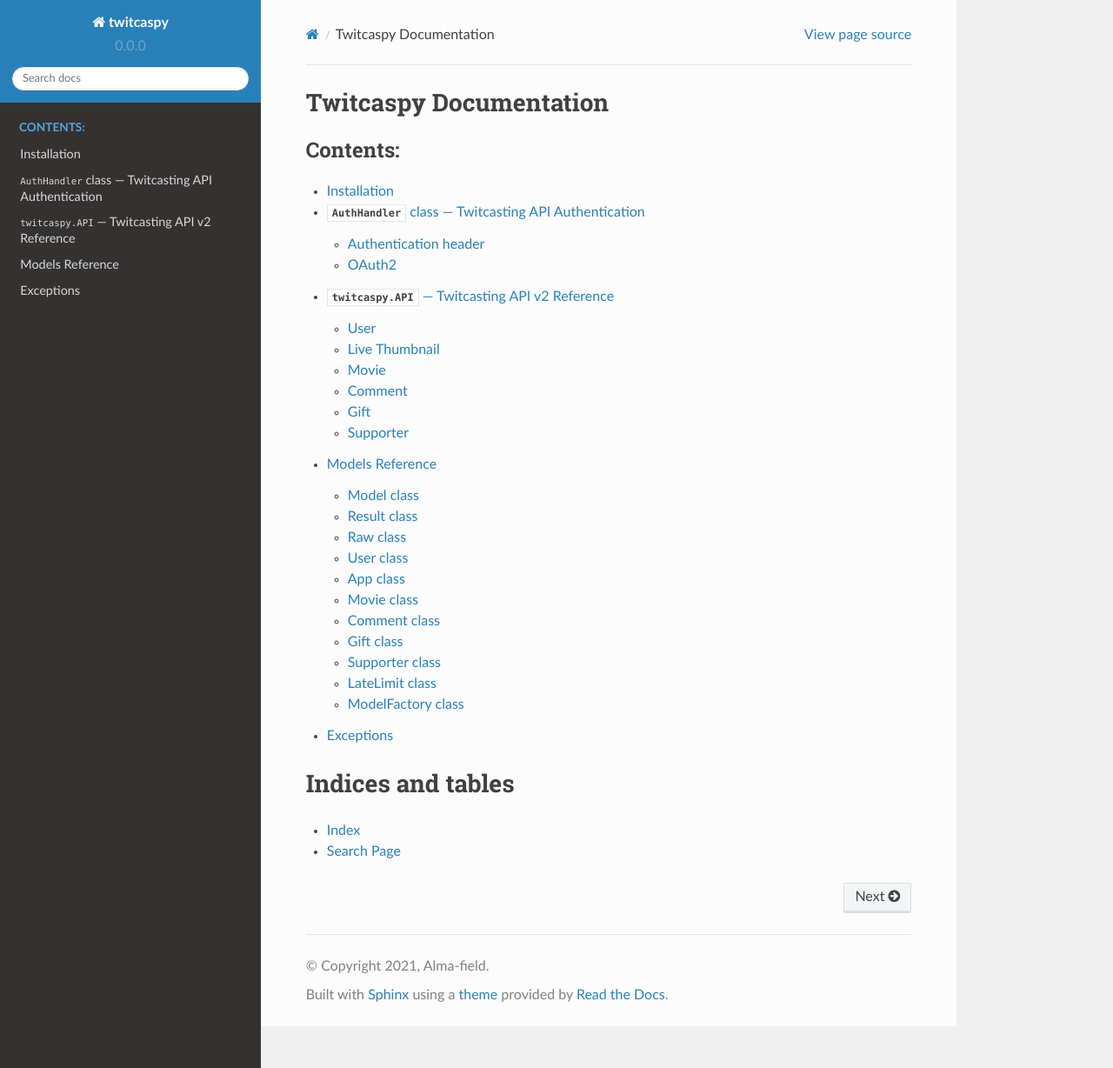
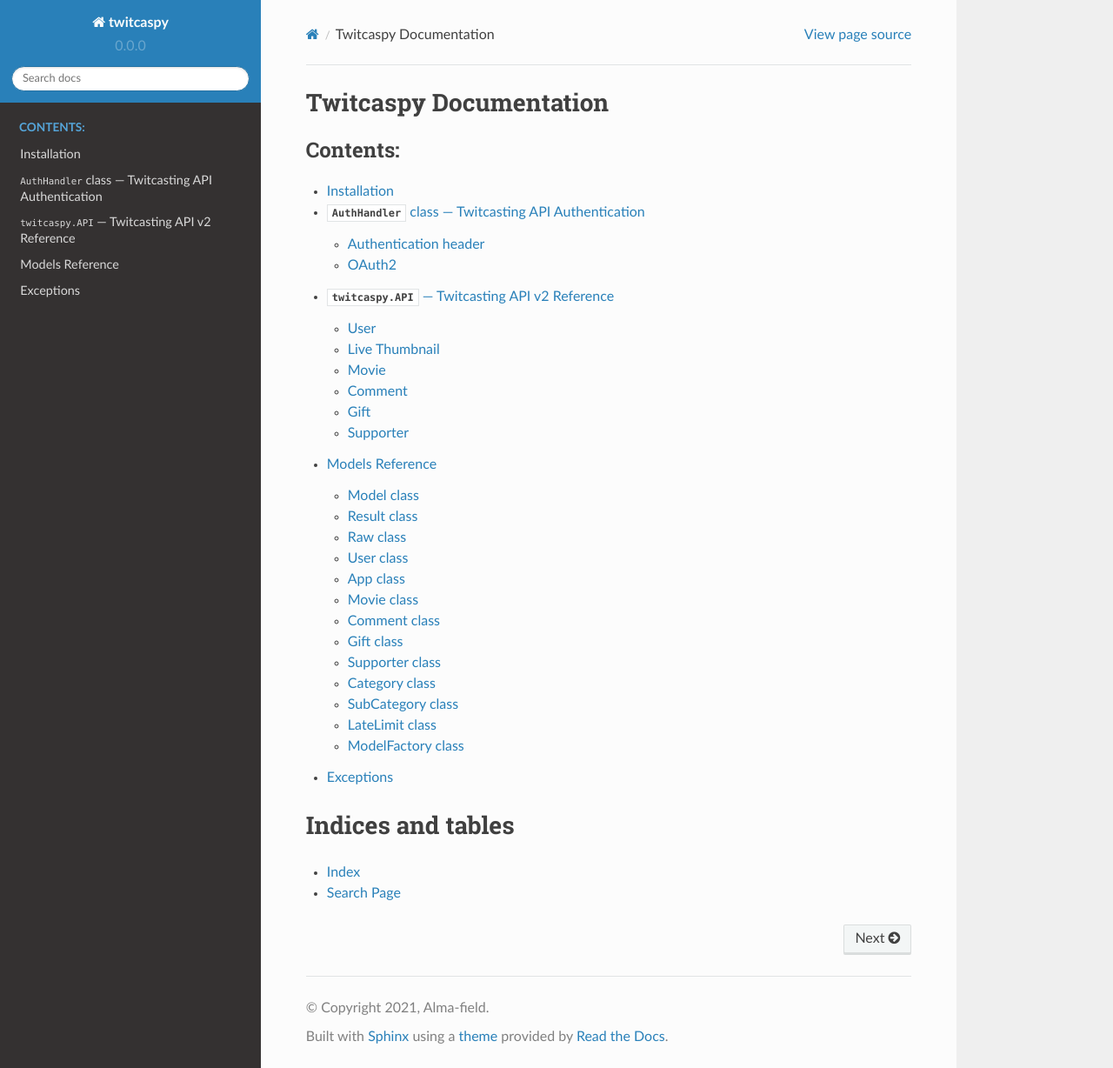
Before and after one commit to Alma-field/twitcaspy, a Sphinx documentation site: the page built from docs/index.rst, in a window 1280 px wide and 1228 px high. Shown: the whole window at 87% size. Built offline with Sphinx 7.4.7 and the Read the Docs theme 2.0.0, drawn with Linux system fonts in a browser that asks for light colours.

Commit message:
Add: Added Category and SubCategory class into model document
Co-Authored-By: null <Alma-field@users.noreply.github.com>

```diff
--- a/docs/models.rst
+++ b/docs/models.rst
@@ -55,6 +55,16 @@ Supporter class
 .. autoclass:: twitcaspy.models.Supporter
     :show-inheritance:
 
+Category class
+--------------
+.. autoclass:: twitcaspy.models.Category
+    :show-inheritance:
+
+SubCategory class
+-----------------
+.. autoclass:: twitcaspy.models.SubCategory
+    :show-inheritance:
+
 LateLimit class
 ---------------
 .. autoclass:: twitcaspy.models.LateLimit
```
Also changed, not shown: 1 other file.
